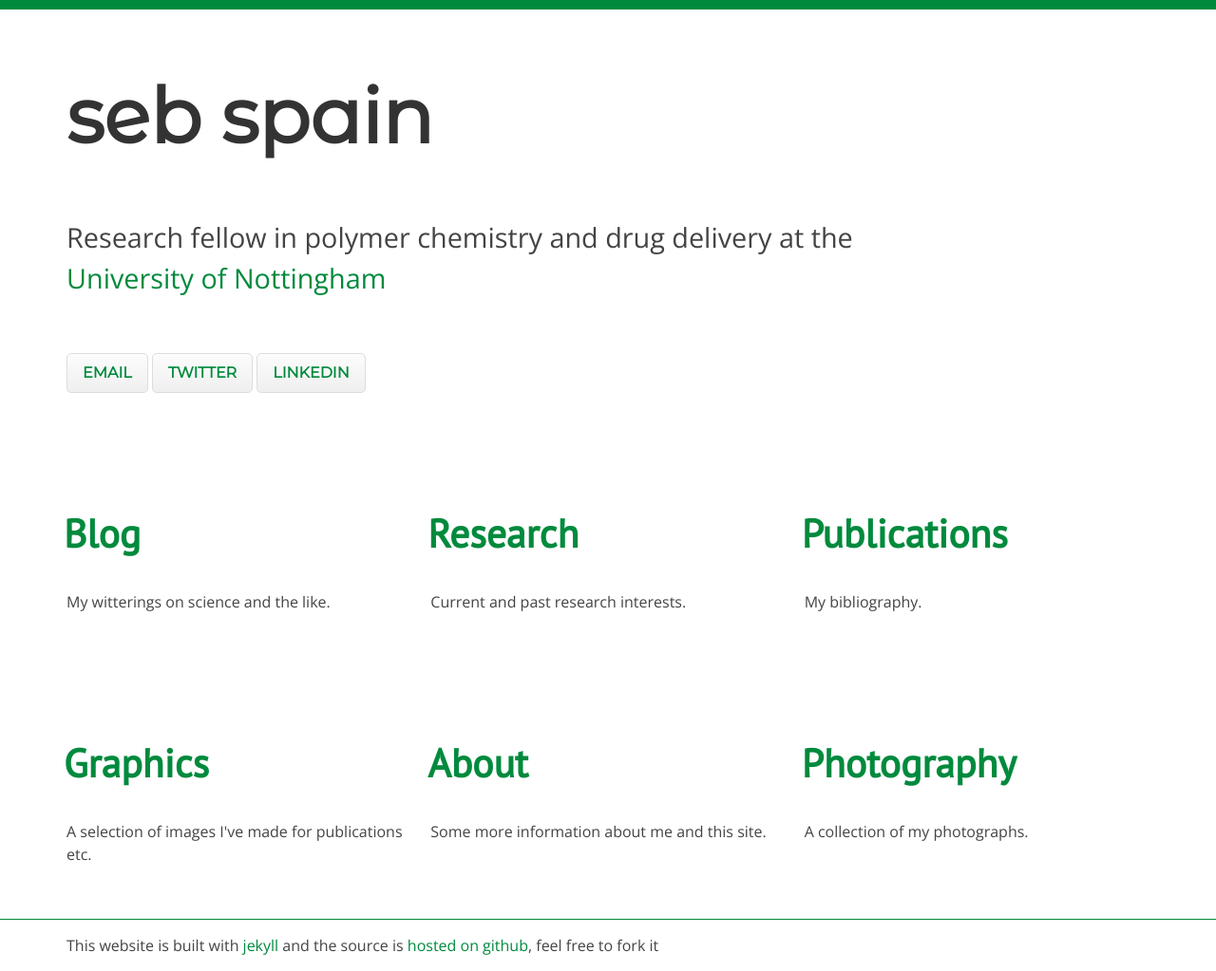
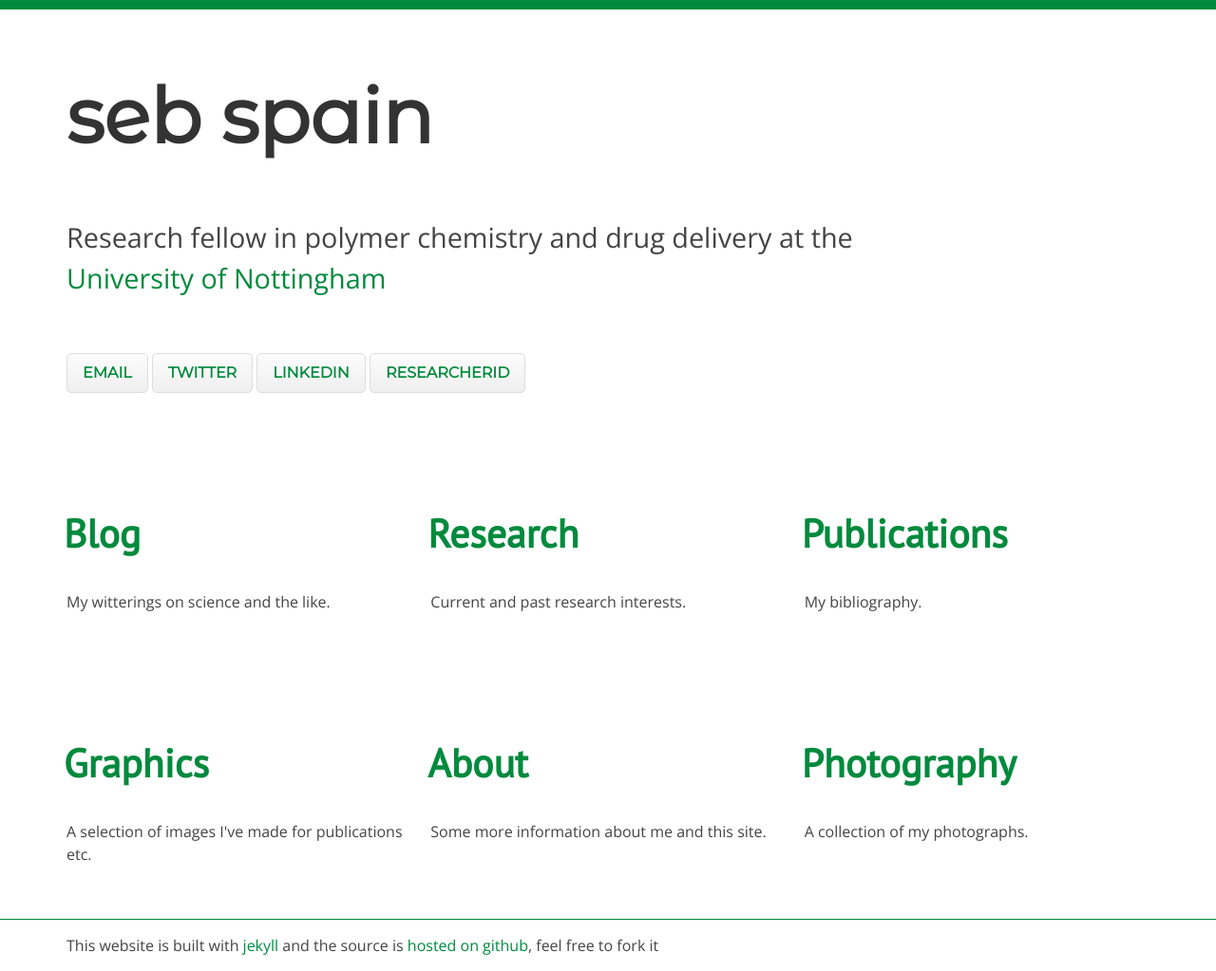
Before and after one commit to sebspain/sebspain.github.io, a Jekyll site: the page index.html, which Jekyll copies as it is, in a window 1280 px wide. Shown: the whole page at 95% size. Built offline with Jekyll 4.4.1, drawn with Linux system fonts in a browser that asks for light colours; Markdown is read by kramdown in place of the engine named in the settings.

Commit message:
added ResearcherID link

```diff
--- a/index.html
+++ b/index.html
@@ -22,6 +22,7 @@
 			     <a href="mailto:seb@sebspain.co.uk" class="button">Email</a>
 			     <a href="https://twitter.com/sebspain" class="button">Twitter</a>
 			     <a href="http://www.linkedin.com/pub/sebastian-spain/31/516/38a" class="button">Linkedin</a>
+			     <a href="http://www.researcherid.com/rid/A-7814-2010" class="button">ResearcherID</a>
 			    </p>
 	      </div>
 	    </div>
```
